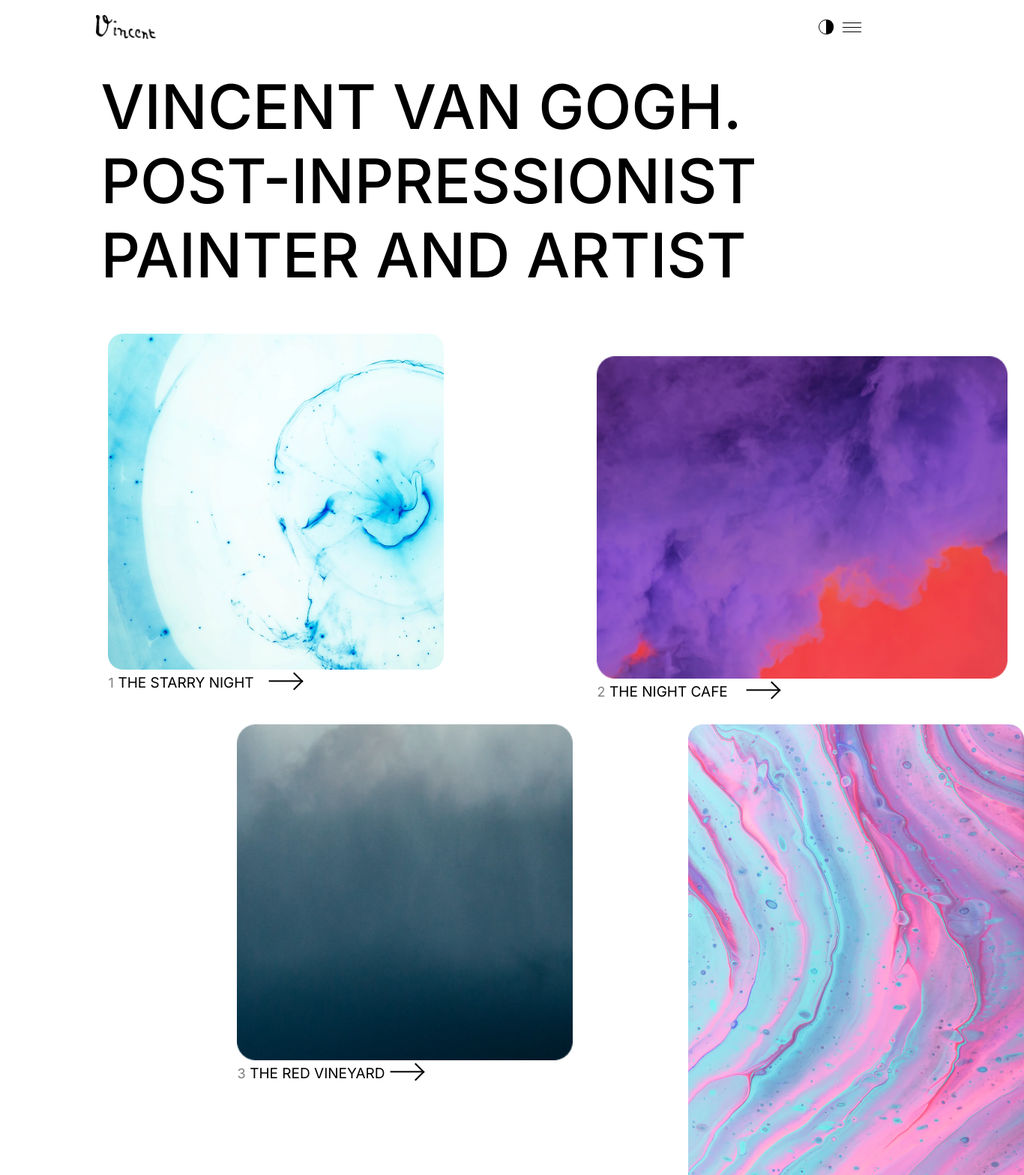
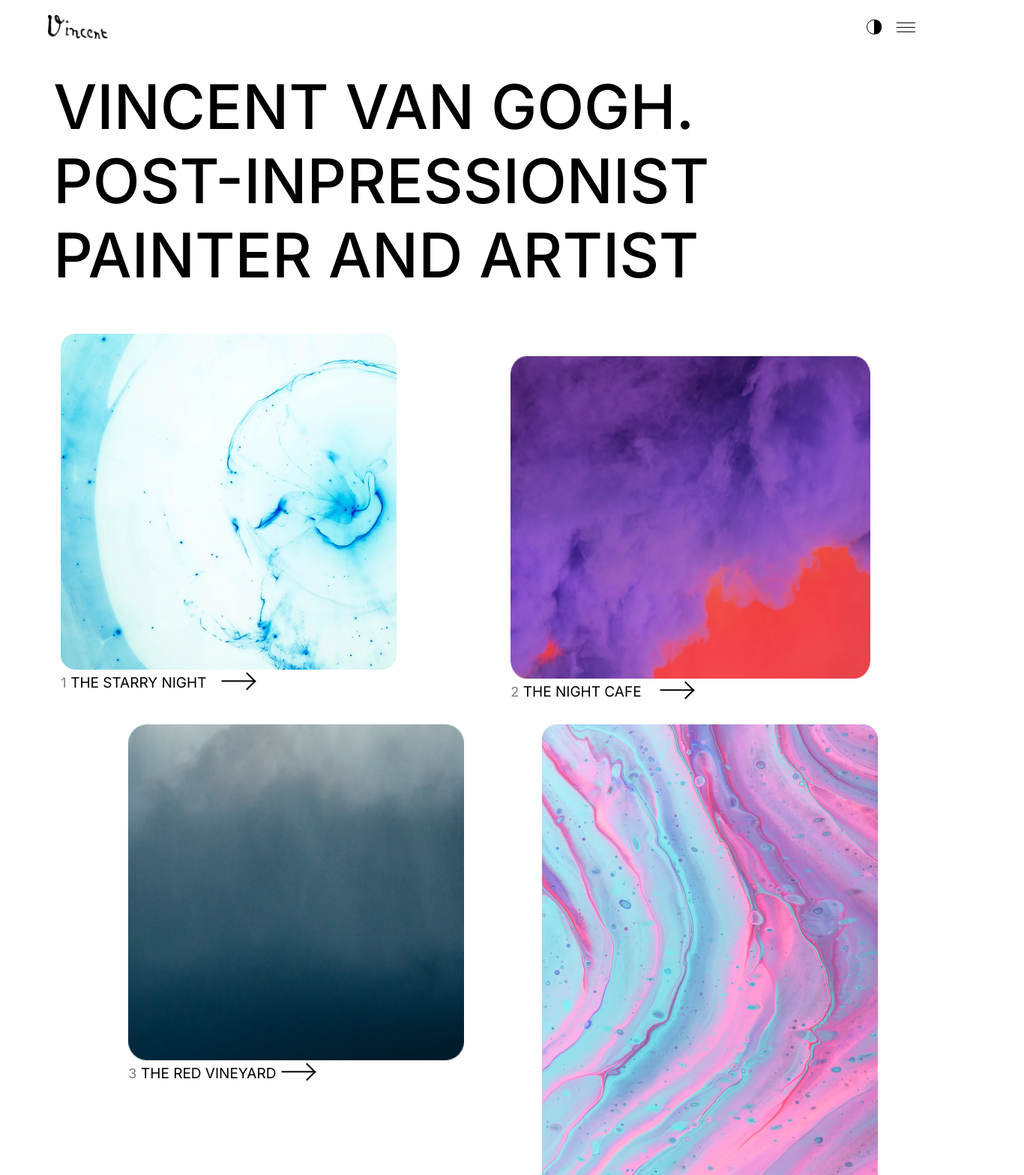
Before and after one commit to Sergo102/project1, a website: page index.html in a window 1280 px wide. Shown: the top 1567 px of the page at 75% size, 1366 px wide, since content can reach past the window. Drawn offline with Linux system fonts and the light colour scheme.

Commit message:
Adapting to 1280px width

```diff
--- a/app/scss/_boilerplate.scss
+++ b/app/scss/_boilerplate.scss
@@ -6,13 +6,13 @@ body{
 
   header,
   main,
-  footer{
+  .footer{
     width: 80%;
     transition: 0.5s all ease-in-out;
   }
 
   main,
-  footer{
+  .footer{
     margin-left: 10%;
   }
 
--- a/app/scss/main-page/_index.scss
+++ b/app/scss/main-page/_index.scss
@@ -1,2 +1,3 @@
 @forward 'main-page-default';
 @forward 'main-page-1440';
+@forward 'main-page-1280';
--- /dev/null
+++ b/app/scss/main-page/main-page-1280.scss
@@ -0,0 +1,26 @@
+@media (max-width: 1280px) {
+  #row1{
+    width: 1080px;
+    .row1__right{
+      width: 480px;
+      img{
+        width: 480px;
+      }
+    }
+  }
+
+  #row2{
+    width: 1000px;
+    margin-left: 100px;
+    .row3__right{
+      width: 510px;
+      img{
+        width: 510px;
+      }
+    }
+  }
+
+  #row3{
+    width: 1040px;
+  }
+}
--- a/app/scss/main-page/main-page-1440.scss
+++ b/app/scss/main-page/main-page-1440.scss
@@ -1,10 +1,21 @@
 @media (max-width: 1440px) {
-  #menu-toggle{
-    margin-left: 0px;
+  #header,
+  #main,
+  #footer{
+    width: 90%;
+  }
+
+  #header{
+    padding: 20px 5%;
+  }
+
+  #main,
+  #footer{
+    margin-left: 5%;
   }
 
   #row1{
-    width: 1200px;
+    width: 1150px;
     .row1__left{
       width: 448px;
       img{
@@ -14,7 +25,7 @@
   }
 
   #row2{
-    width: 1050px;
+    width: 970px;
     justify-content: space-between;
     height: 650px;
     margin-top: 40px;
--- a/app/scss/main-page/main-page-default.scss
+++ b/app/scss/main-page/main-page-default.scss
@@ -106,10 +106,10 @@ main{
       height: 46.875em;
       margin-top: 70px;
       margin-left: 18%;
-      justify-content: space-evenly;
+      justify-content: space-between;
       &__left{
         img{
-          width: 402px;
+          width: 482px;
         }
         h2{
           width: 265px;
@@ -170,7 +170,7 @@ main{
       font-size: 72px;
       line-height: 80px;
       margin-bottom: 0px;
-      margin-top: 150px;
+      margin-top: 50px;
     }
     p{
       width: 32em;
--- a/index.html
+++ b/index.html
@@ -14,7 +14,7 @@
 </head>
 <body class="dark">
   <!--header-->
-  <header>
+  <header id="header">
     <img class="logo" src="img/main-page/Dark-logo.png" alt="logo">
     <section class="toggles">
       <div class="theme-toggle">
@@ -41,8 +41,7 @@
   </section>
 
   <!--main-->
-  <main>
-
+  <main id="main">
 
     <h1>
       VINCENT VAN GOGH.
@@ -237,7 +236,7 @@
   </main>
 
   <!--Footer-->
-  <footer class="footer">
+  <footer id="footer" class="footer">
     <a class="footer__left" href="https://www.vangoghmuseum.nl/en">
       ☻@vangogh.com
     </a>
```
Also changed, not shown: dist/index.css, 1 other file.
